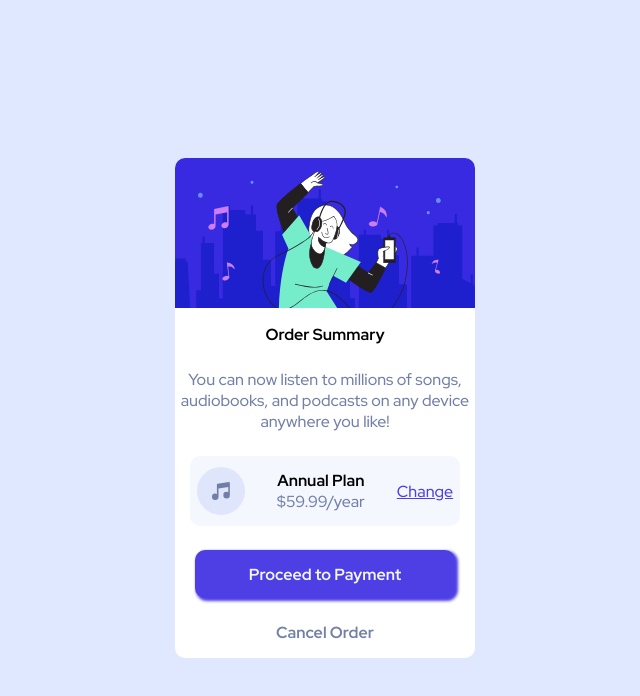
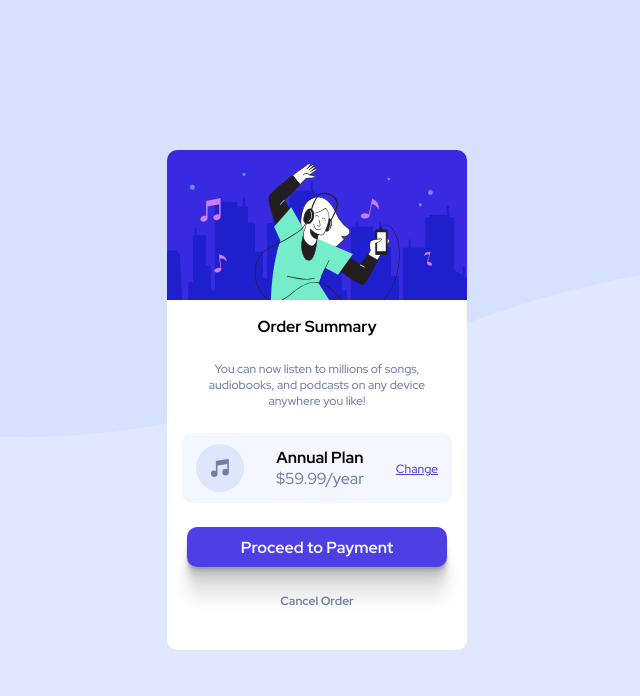
Before and after one commit to youssra-ghninou/order-summary-component-main, a plain HTML site: page index.html in a window 1280 px wide. Shown: the whole page, without its empty margins (323-963 px from the left). Drawn offline with Linux system fonts and the light colour scheme; a web font is replaced by a local one.

Commit message:
final version

```diff
--- a/style.css
+++ b/style.css
@@ -1,7 +1,18 @@
 @import url('https://fonts.googleapis.com/css2?family=Red+Hat+Display:wght@500;700;900&display=swap');
 body{
 background-color:  hsl(225, 100%, 94%);
+width: 100vw;
+height: 100vh;
+padding: 0px;
+margin: 0px;
+
 }
+@media only screen and (min-width: 1024px) {
+    body {
+        background-image: url("./images/pattern-background-desktop.svg");
+        background-repeat: no-repeat;
+    }
+  }
 .main2{
     display: flex;
     flex-direction: column;
@@ -31,7 +42,8 @@ background-color:  hsl(225, 100%, 94%);
     padding-top: 0.75rem;
 }
 .text2{
-    font-size: 16px;
+    width: 250px;
+    font-size: 12px;
     color: hsl(224, 23%, 55%);
     font-family: Red Hat Display;
 }
@@ -70,16 +82,23 @@ background-color:  hsl(225, 100%, 94%);
 .change{
     color: hsl(245, 75%, 57%);
     font-family: Red Hat Display;
+    font-size: 12px;
+}
+.change:hover{
+    color: hsl(245, 75%, 70%);
+}
+.card2:hover{
+    background-color: hsl(245, 75%, 80%);
 }
 .card2{
     background-color: hsl(245, 75%, 57%);
     width:260px;
-    height: 3rem;
+    height: 2.5rem;
     display: flex;
     justify-content: center;
     align-items: center;
     border-radius: 10px;hsl(245, 75%, 57%);
-    box-shadow: 2px 2px 3px 1px hsl(245, 75%, 57%);
+    box-shadow: rgba(0, 0, 0, 0.09) 0px 2px 1px, rgba(0, 0, 0, 0.09) 0px 4px 2px, rgba(0, 0, 0, 0.09) 0px 8px 4px, rgba(0, 0, 0, 0.09) 0px 16px 8px, rgba(0, 0, 0, 0.09) 0px 32px 16px;
 }
 .proceed{
     color:hsl(225, 100%, 98%);
@@ -92,7 +111,10 @@ background-color:  hsl(225, 100%, 94%);
     font-weight: bold ;
     font-family: Red Hat Display;
     color:  hsl(224, 23%, 55%);
-    font-size: 16px;
+    font-size: 12px;
+}
+.Cancel:hover{
+    color: black;
 }
 
 
```
Also changed, not shown: images/screen desktop.png (added), images/screen mobile.png (added), 1 other file.
